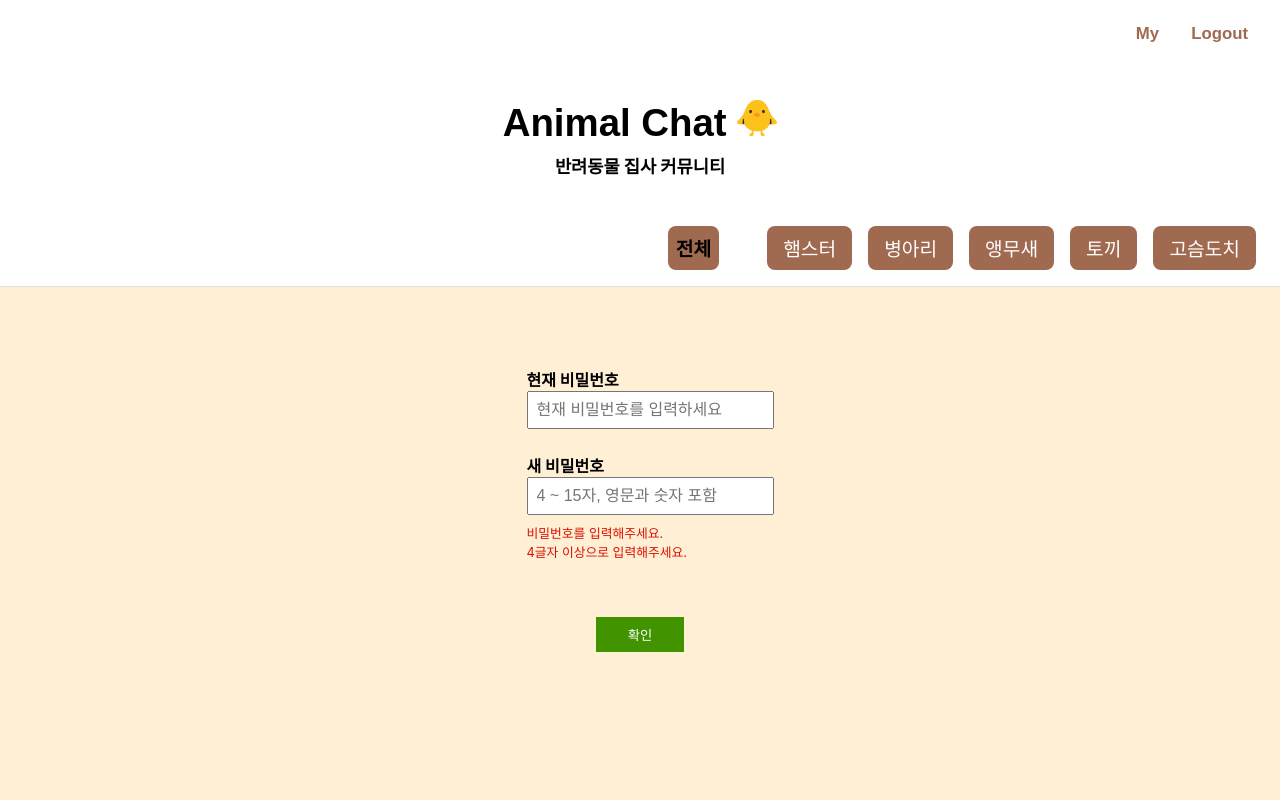
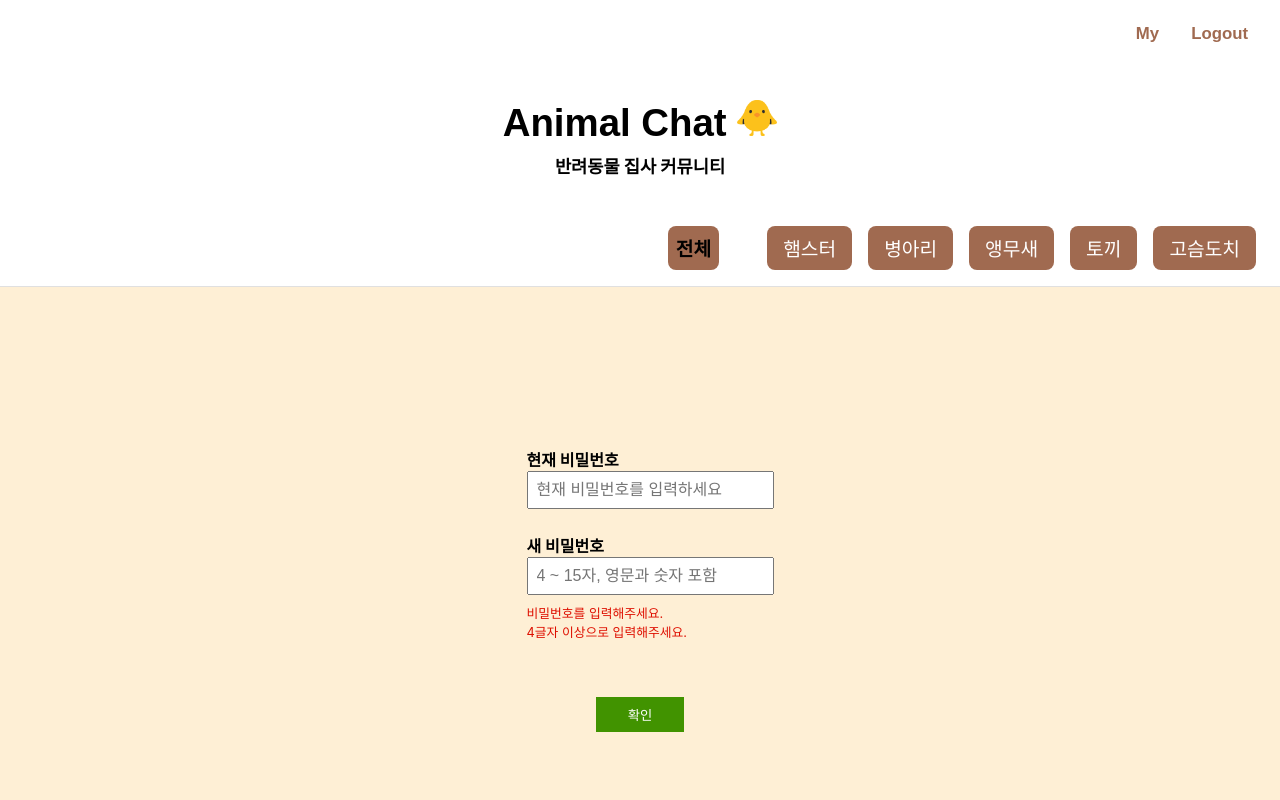
Before and after one commit to emily-hong/AnimalChat, a React (Create React App) app in the folder client/: page /editpw in a window 1280 px wide. Shown: the top 800 px of the page. Built offline with nearby package versions, Linux system fonts and the light colour scheme; no server answers.

Commit message:
Chore:중간머지

```diff
--- a/client/src/pages/1.firstPage.js
+++ b/client/src/pages/1.firstPage.js
@@ -211,8 +211,8 @@ export const FirstPage = (props) => {
             </Header>
 
             <div>
-                <SigninBtn onClick={openSignInModalHandler}>로그인</SigninBtn>
-                <SigninBtn onClick={signup}>회원가입</SigninBtn>
+                <SigninBtn onClick={openSignInModalHandler}>Login</SigninBtn>
+                <SigninBtn onClick={signup}>Signup</SigninBtn>
             </div>
 
             {isOpen === false ? null : (
@@ -227,14 +227,14 @@ export const FirstPage = (props) => {
 
                                 <SignInModalForm>
                                     <InputSet className="inputSection">
-                                        <h4>아이디</h4>
+                                        <h4>ID</h4>
                                         <input
                                             type="id"
                                             onChange={handleInputValue("id")}
                                         />
                                     </InputSet>
                                     <InputSet className="inputSection">
-                                        <h4>패스워드</h4>
+                                        <h4>PASSWORD</h4>
                                         <form>
                                             <input
                                                 autoComplete="off"
@@ -255,7 +255,7 @@ export const FirstPage = (props) => {
                                         onClick={(e) => signUpHandler(e)}
                                         className="justLogin"
                                     >
-                                        로그인
+                                        Login
                                     </button>
                                     <button className="socialLogin">
                                         구글 소셜 로그인
--- a/client/src/pages/11-2.pwdSection.js
+++ b/client/src/pages/11-2.pwdSection.js
@@ -5,22 +5,30 @@ import axios from "axios"
 import styled from "styled-components"
 
 const Outer = styled.div`
-    height: 100vh;
+    /* height: 100vh; */
     background-color: #feefd5;
+    /* background-color:yellow; */
 `
 
 const StyledPwdChangeSection = styled.div`
     display: flex;
     padding: 5rem;
+    /* margin-top: 10rem; */
+    height: 100vh;
     flex-direction: column;
     align-items: center;
     background-color: #feefd5;
+    /* background-color:blue; */
+    /* flex-grow: 1; */
+    flex:3 1 auto;
 `
 
 const StyledPwdInputsArea = styled.div`
     display: flex;
     flex-direction: column;
     justify-content: center;
+    /* flex:1 1 auto; */
+    margin-top: 5rem;
 `
 
 const StyledPwdFieldset = styled.div`
@@ -55,6 +63,7 @@ const SubmitButtonArea = styled.div`
         color: white;
         background-color: #419300;
         margin: 2rem auto;
+        margin-bottom: 10rem; //추가
     }
 `
 
```
